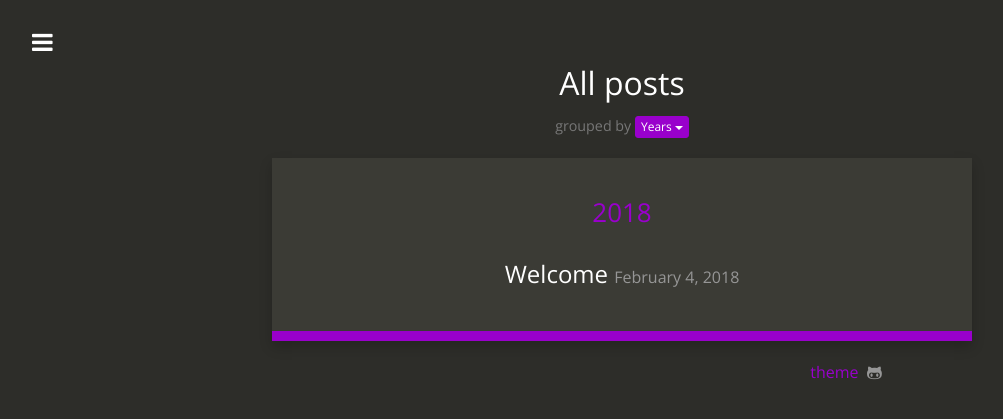
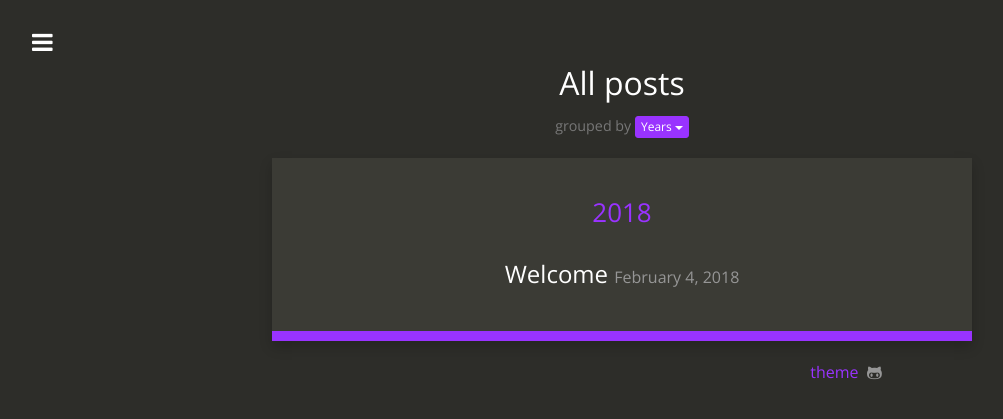
Before and after one commit to khast3x/khast3x.github.io, a Jekyll site: the page built from posts.html, in a window 1280 px wide. Shown: the top 419 px of the page, without its empty margins (18-1021 px from the left). Built offline with Jekyll 4.4.1, drawn with Linux system fonts in a browser that asks for light colours; nearby versions of some CDN libraries.

```diff
--- a/css/style.scss
+++ b/css/style.scss
@@ -21,7 +21,7 @@
 $medium:         #3B3B35;
 $light-medium:   #969696;
 $dark-blue:      #215A6D;
-$light-blue:     #9900cc;
+$light-blue:     #9933ff;
 /* $light-blue:     #3CA2A2; */
 $green:          #92C7A3;
 $light:          #DFECE6;
```
